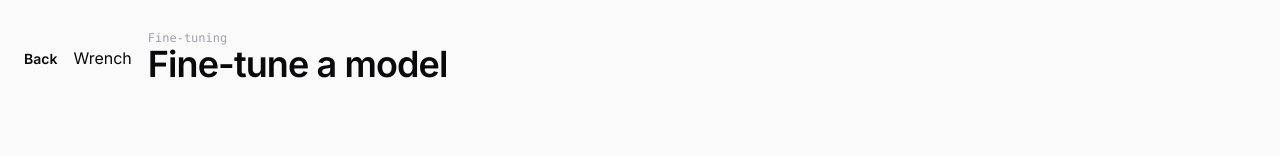
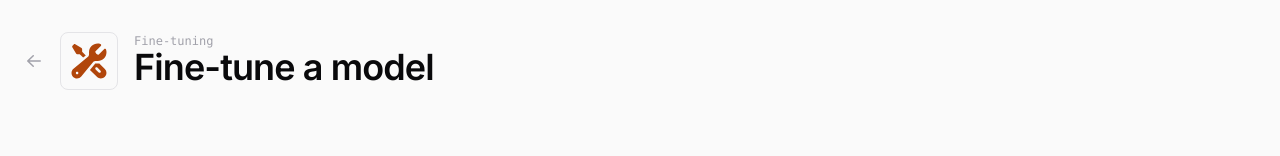
Before and after one commit to Nevnet99/fe-tt, a Next.js app: page /fine-tuning-job in a window 1280 px wide. Shown: the top 156 px of the page. Built offline with nearby package versions, Linux system fonts and the light colour scheme; no server answers.

Commit message:
fix: icon and typography fixes

```diff
--- a/src/app/page.tsx
+++ b/src/app/page.tsx
@@ -9,7 +9,6 @@ import { Typography } from "@/components/atoms/Typography";
 import { Table } from "@/components/molecules/Table";
 import { useJobs } from "@/services/useJobs";
 import { format, formatDistanceToNow } from "date-fns";
-import Link from "next/link";
 import { HorizontalCard } from "@/components/organisms/HorizontalCard";
 
 export default function Home() {
--- a/src/components/atoms/Card/index.tsx
+++ b/src/components/atoms/Card/index.tsx
@@ -15,7 +15,7 @@ const Container = ({
 	return (
 		<article
 			className={twMerge(
-				"bg-background-primary border-1 border-border-primary rounded-xl",
+				"bg-background-primary border-1 border-border-primary rounded-xl overflow-hidden",
 				padding && "px-6 pt-6 pb-8",
 				className,
 			)}
--- a/src/components/atoms/Typography/index.tsx
+++ b/src/components/atoms/Typography/index.tsx
@@ -36,7 +36,7 @@ export type TTypographyProperties = PropsWithChildren<
 const styles = {
 	heading: {
 		large: "text-4xl font-semibold leading-[40px] tracking-[-0.025em]",
-		tiny: "text-xl font-medium leading-[28px] tracking-[-0.025em]",
+		tiny: "text-xl font-semibold leading-[28px] tracking-[-0.025em]",
 		small: "text-2xl font-semibold leading-[32px] tracking-[-0.025em]",
 	},
 	label: {
--- /dev/null
+++ b/src/components/icons/ArrowLeft/index.tsx
@@ -0,0 +1,19 @@
+export const ArrowLeft = () => {
+	return (
+		<svg
+			width="20"
+			height="20"
+			viewBox="0 0 20 20"
+			fill="none"
+			xmlns="http://www.w3.org/2000/svg"
+		>
+			<title>Arrow left</title>
+			<path
+				fillRule="evenodd"
+				clipRule="evenodd"
+				d="M17 10C17 10.4142 16.6642 10.75 16.25 10.75L5.61208 10.75L9.76983 14.7094C10.0684 14.9965 10.0777 15.4713 9.79062 15.7698C9.50353 16.0684 9.02875 16.0777 8.73017 15.7906L3.23017 10.5406C3.08311 10.3992 3 10.204 3 10C3 9.79599 3.08311 9.60078 3.23017 9.45938L8.73017 4.20938C9.02875 3.92228 9.50353 3.93159 9.79062 4.23017C10.0777 4.52875 10.0684 5.00353 9.76983 5.29063L5.61208 9.25L16.25 9.25C16.6642 9.25 17 9.58579 17 10Z"
+				fill="#A1A1AA"
+			/>
+		</svg>
+	);
+};
--- a/src/components/molecules/FormHeader/index.tsx
+++ b/src/components/molecules/FormHeader/index.tsx
@@ -1,5 +1,7 @@
 import { Button } from "@/components/atoms/Button";
 import { Typography } from "@/components/atoms/Typography";
+import { ArrowLeft } from "@/components/icons/ArrowLeft";
+import { ColourWrench } from "@/components/icons/ColourWrench";
 import Link from "next/link";
 import React from "react";
 
@@ -20,16 +22,24 @@ export const FormHeader = ({
 		<header className="flex items-center gap-4 mb-18">
 			{step === 1 ? (
 				<Link href="/">
-					<Button variant="ghost" as="span">
-						Back
+					<Button aria-label="Back to home" variant="ghost" as="span">
+						<ArrowLeft />
 					</Button>
 				</Link>
 			) : (
-				<Button variant="ghost" as="button" onClick={() => setStep(step - 1)}>
-					Back
+				<Button
+					aria-label="Back"
+					type="button"
+					variant="ghost"
+					as="button"
+					onClick={() => setStep(step - 1)}
+				>
+					<ArrowLeft />
 				</Button>
 			)}
-			<div>Wrench</div>
+			<div className="flex items-center justify-center border border-border-primary rounded-lg p-2">
+				<ColourWrench />
+			</div>
 			<div>
 				<Typography
 					className="text-tertiary"
```
